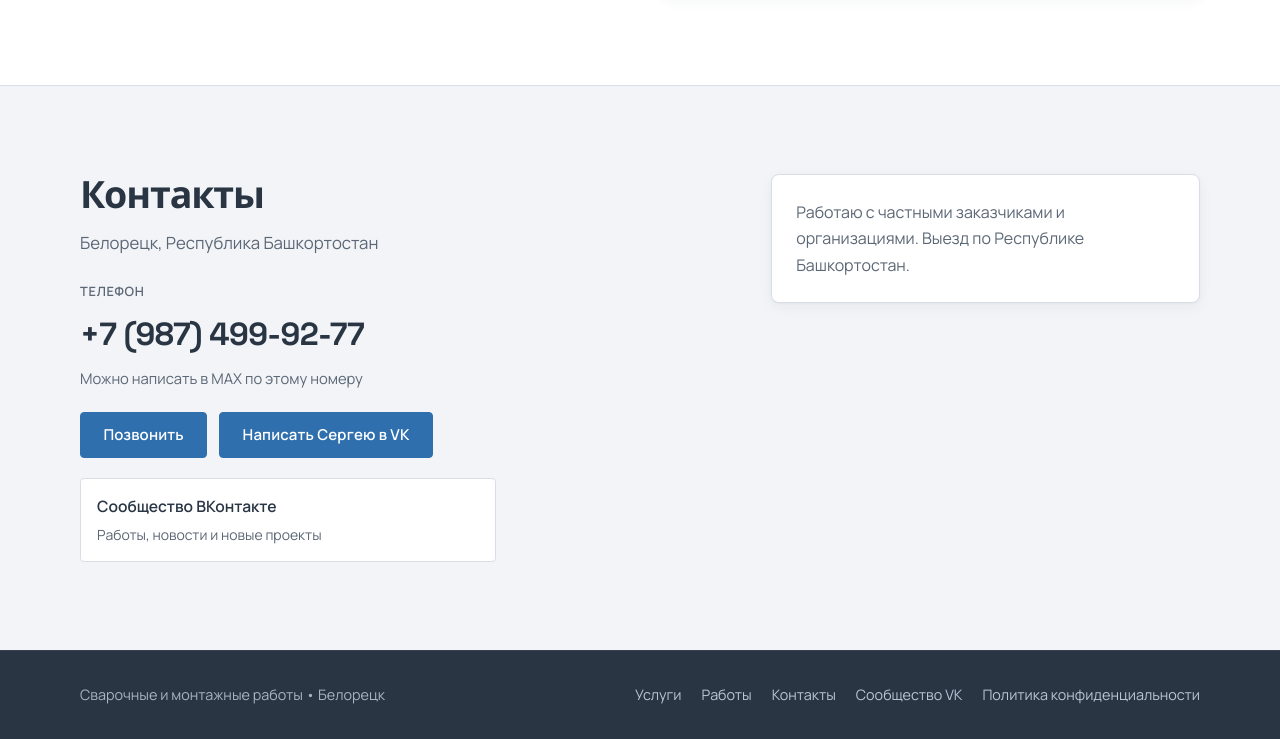
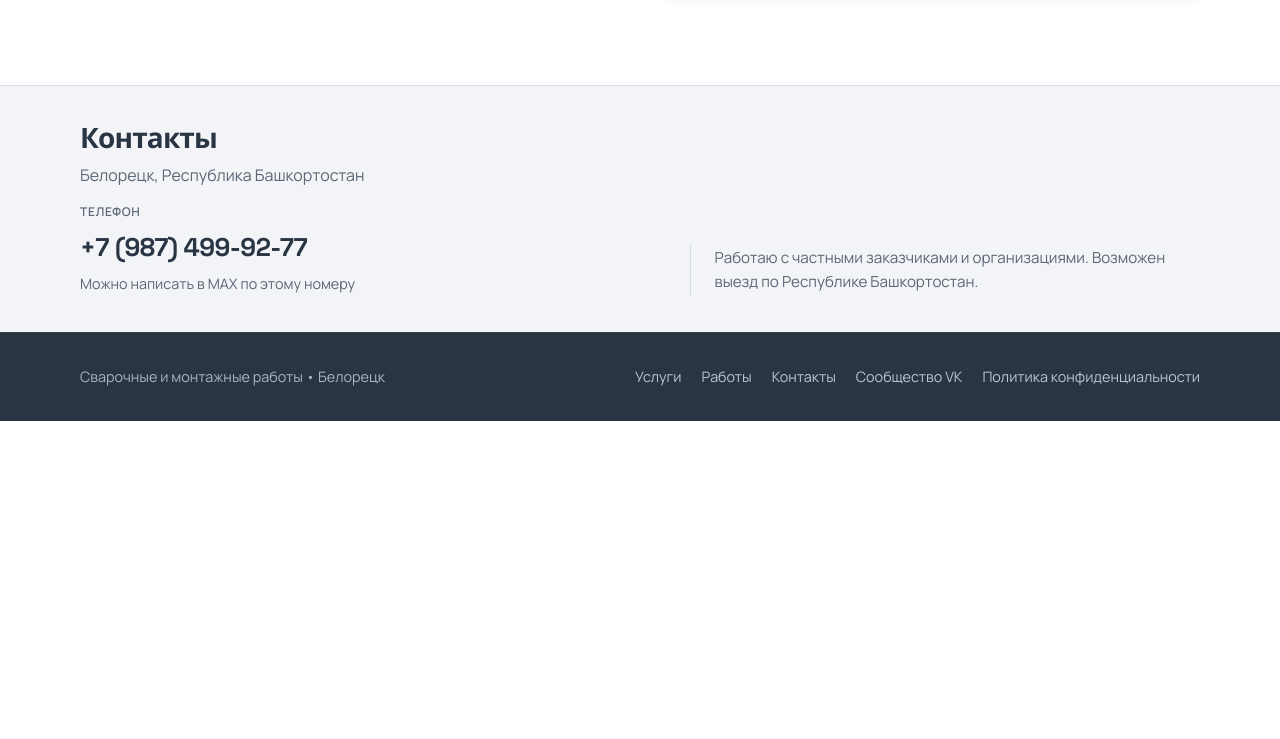
Before and after one commit to annalopukhova27-design/rabota, a plain HTML site: page index.html in a window 1280 px wide. Shown: the part 4835-5574 px from the top of the page. After the commit the page ends 5256 px from the top, so only its background shows below. Drawn offline with Linux system fonts and the light colour scheme.

Commit message:
измения 6

```diff
--- a/css/style.css
+++ b/css/style.css
@@ -560,7 +560,7 @@ body.menu-open {
   background: var(--color-surface);
   box-shadow: var(--shadow-soft);
   overflow: hidden;
-  cursor: pointer;
+  cursor: zoom-in;
   text-align: left;
   font: inherit;
   color: inherit;
@@ -883,8 +883,7 @@ body.menu-open {
   font-size: 1rem;
 }
 
-.request__community,
-.contacts__community {
+.request__community {
   display: flex;
   flex-direction: column;
   gap: 0.2rem;
@@ -897,50 +896,48 @@ body.menu-open {
   transition: border-color var(--transition), background var(--transition);
 }
 
-.request__community:hover,
-.contacts__community:hover {
+.request__community:hover {
   border-color: #b7c8da;
   background: #fff;
 }
 
-.request__community-title,
-.contacts__community-title {
+.request__community-title {
   font-weight: 600;
   color: var(--color-graphite);
   font-size: 0.975rem;
 }
 
-.request__community-text,
-.contacts__community-text {
+.request__community-text {
   font-size: 0.875rem;
   color: var(--color-text-muted);
 }
 
-.contacts__community {
-  margin-top: 1.25rem;
-  max-width: 26rem;
-}
-
-/* Contacts — светло-серая секция */
+/* Contacts — компактный справочный блок */
 .contacts {
   background: var(--color-bg-alt);
   border-top: 1px solid var(--color-line);
+  padding-block: 2rem;
 }
 
-.contacts__grid {
+.contacts__inner {
   display: grid;
-  gap: 2rem;
+  gap: 1.25rem;
+}
+
+.contacts__title {
+  margin-bottom: 0.5rem;
+  font-size: clamp(1.4rem, 4vw, 1.75rem);
 }
 
 .contacts__region {
-  margin: 0 0 1.5rem;
+  margin: 0 0 0.85rem;
   color: var(--color-text-muted);
-  font-size: 1.05rem;
+  font-size: 1rem;
 }
 
 .contacts__label {
-  margin: 0 0 0.35rem;
-  font-size: 0.8rem;
+  margin: 0 0 0.25rem;
+  font-size: 0.75rem;
   text-transform: uppercase;
   letter-spacing: 0.06em;
   color: var(--color-text-muted);
@@ -949,9 +946,9 @@ body.menu-open {
 
 .contacts__phone {
   display: inline-block;
-  margin-bottom: 0.35rem;
+  margin-bottom: 0.25rem;
   font-family: var(--font-display);
-  font-size: clamp(1.5rem, 5vw, 2rem);
+  font-size: clamp(1.25rem, 4vw, 1.6rem);
   font-weight: 700;
   letter-spacing: -0.02em;
   color: var(--color-graphite);
@@ -963,29 +960,18 @@ body.menu-open {
 }
 
 .contacts__phone-note {
-  margin: 0 0 1.35rem;
+  margin: 0;
   color: var(--color-text-muted);
-  font-size: 0.925rem;
-}
-
-.contacts__actions {
-  display: flex;
-  flex-wrap: wrap;
-  gap: 0.75rem;
-}
-
-.contacts__aside {
-  padding: 1.5rem;
-  border: 1px solid var(--color-line);
-  border-radius: var(--radius-md);
-  background: var(--color-surface);
-  box-shadow: var(--shadow-soft);
-  align-self: start;
+  font-size: 0.9rem;
 }
 
 .contacts__note {
   margin: 0;
+  padding-top: 0.15rem;
   color: var(--color-text-muted);
+  font-size: 0.95rem;
+  line-height: 1.55;
+  max-width: 36rem;
 }
 
 /* Footer — тёмно-графитовый */
@@ -1023,7 +1009,7 @@ body.menu-open {
   color: #fff;
 }
 
-/* Lightbox / галерея проекта */
+/* Lightbox / галерея проекта — полный кадр без обрезки */
 .lightbox {
   position: fixed;
   inset: 0;
@@ -1040,19 +1026,20 @@ body.menu-open {
 .lightbox__backdrop {
   position: absolute;
   inset: 0;
-  background: rgba(20, 28, 38, 0.82);
+  background: rgba(14, 20, 28, 0.88);
   cursor: pointer;
 }
 
 .lightbox__panel {
   position: relative;
   z-index: 1;
-  width: min(100%, 58rem);
+  width: min(100%, 92vw);
+  max-width: 72rem;
   max-height: calc(100vh - 1.5rem);
   max-height: calc(100dvh - 1.5rem);
   display: flex;
   flex-direction: column;
-  overflow: hidden;
+  overflow: auto;
   background: var(--color-surface);
   border-radius: var(--radius-md);
   border: 1px solid var(--color-line);
@@ -1113,10 +1100,11 @@ body.menu-open {
 .lightbox__stage {
   position: relative;
   display: grid;
-  grid-template-columns: auto 1fr auto;
+  grid-template-columns: auto minmax(0, 1fr) auto;
   align-items: center;
-  gap: 0.25rem;
-  padding: 0.75rem 0.35rem 1rem;
+  justify-items: center;
+  gap: 0.35rem;
+  padding: 0.85rem 0.5rem 1.1rem;
   min-height: 0;
   flex: 1;
 }
@@ -1124,25 +1112,32 @@ body.menu-open {
 .lightbox__figure {
   margin: 0;
   min-width: 0;
+  max-width: 100%;
+  display: flex;
+  justify-content: center;
 }
 
 .lightbox__media {
-  width: 100%;
-  height: min(62vh, 32rem);
-  height: min(62dvh, 32rem);
-  display: grid;
-  place-items: center;
-  background: #eef1f4;
+  width: auto;
+  max-width: 100%;
+  height: auto;
+  display: flex;
+  align-items: center;
+  justify-content: center;
+  background: #121820;
   border-radius: var(--radius);
-  overflow: hidden;
+  overflow: visible;
+  padding: 0.35rem;
 }
 
 .lightbox__img {
-  width: 100%;
-  height: 100%;
-  max-width: 100%;
+  display: block;
+  width: auto;
+  height: auto;
+  max-width: min(90vw, 100%);
+  max-height: min(78vh, 78dvh);
   object-fit: contain;
-  display: block;
+  object-position: center;
 }
 
 .lightbox__nav {
@@ -1260,11 +1255,6 @@ body.menu-open {
     align-items: center;
     padding-block: calc(var(--header-h) + 3rem) 4rem;
   }
-
-  .lightbox__media {
-    height: min(68vh, 36rem);
-    height: min(68dvh, 36rem);
-  }
 }
 
 /* Desktop */
@@ -1349,10 +1339,21 @@ body.menu-open {
     padding: 1.75rem;
   }
 
-  .contacts__grid {
-    grid-template-columns: 1.2fr 0.8fr;
-    gap: 3rem;
-    align-items: start;
+  .contacts {
+    padding-block: 2.25rem;
+  }
+
+  .contacts__inner {
+    grid-template-columns: minmax(0, 1.1fr) minmax(0, 1fr);
+    gap: 2rem 3rem;
+    align-items: end;
+  }
+
+  .contacts__note {
+    padding-bottom: 0.15rem;
+    border-left: 1px solid var(--color-line);
+    padding-left: 1.5rem;
+    max-width: none;
   }
 
   .footer__inner {
@@ -1363,6 +1364,10 @@ body.menu-open {
 
   .section {
     padding: var(--space-2xl) 0;
+  }
+
+  .contacts.section {
+    padding-block: 2.25rem;
   }
 
   .hero__content {
@@ -1382,7 +1387,7 @@ body.menu-open {
 
   .lightbox {
     padding: 0.5rem;
-    align-items: stretch;
+    align-items: center;
   }
 
   .lightbox__panel {
@@ -1392,7 +1397,7 @@ body.menu-open {
   }
 
   .lightbox__toolbar {
-    padding: 0.9rem 3rem 0.65rem 0.9rem;
+    padding: 0.85rem 2.85rem 0.6rem 0.85rem;
   }
 
   .lightbox__stage {
@@ -1402,15 +1407,22 @@ body.menu-open {
       "media media"
       "prev next";
     gap: 0.5rem;
-    padding: 0.5rem 0.65rem 0.85rem;
+    padding: 0.5rem 0.55rem 0.85rem;
   }
 
   .lightbox__figure {
     grid-area: media;
+    width: 100%;
   }
 
   .lightbox__media {
-    height: min(52dvh, 24rem);
+    width: 100%;
+    padding: 0.2rem;
+  }
+
+  .lightbox__img {
+    max-width: 92vw;
+    max-height: min(70vh, 70dvh);
   }
 
   .lightbox__nav {
--- a/index.html
+++ b/index.html
@@ -502,35 +502,15 @@
 
     <!-- CONTACTS -->
     <section class="section contacts" id="contacts">
-      <div class="container contacts__grid">
-        <div class="contacts__info reveal">
-          <h2 class="section__title">Контакты</h2>
+      <div class="container contacts__inner reveal">
+        <div class="contacts__main">
+          <h2 class="section__title contacts__title">Контакты</h2>
           <p class="contacts__region">Белорецк, Республика Башкортостан</p>
           <p class="contacts__label">Телефон</p>
           <a class="contacts__phone" href="tel:+79874999277">+7 (987) 499-92-77</a>
           <p class="contacts__phone-note">Можно написать в MAX по этому номеру</p>
-          <div class="contacts__actions">
-            <a class="btn btn--primary" href="tel:+79874999277">Позвонить</a>
-            <a
-              class="btn btn--primary"
-              href="https://vk.ru/serega907"
-              target="_blank"
-              rel="noopener noreferrer"
-            >Написать Сергею в VK</a>
-          </div>
-          <a
-            class="contacts__community"
-            href="https://vk.ru/club240801557"
-            target="_blank"
-            rel="noopener noreferrer"
-          >
-            <span class="contacts__community-title">Сообщество ВКонтакте</span>
-            <span class="contacts__community-text">Работы, новости и новые проекты</span>
-          </a>
         </div>
-        <div class="contacts__aside reveal">
-          <p class="contacts__note">Работаю с частными заказчиками и организациями. Выезд по Республике Башкортостан.</p>
-        </div>
+        <p class="contacts__note">Работаю с частными заказчиками и организациями. Возможен выезд по Республике Башкортостан.</p>
       </div>
     </section>
   </main>
--- a/js/main.js
+++ b/js/main.js
@@ -119,6 +119,10 @@
     lightboxImg.alt = galleryTitle + " — фото " + (galleryIndex + 1);
     lightboxImg.style.objectFit = "contain";
     lightboxImg.style.objectPosition = "center";
+    lightboxImg.style.width = "auto";
+    lightboxImg.style.height = "auto";
+    lightboxImg.style.maxWidth = "90vw";
+    lightboxImg.style.maxHeight = "90vh";
 
     if (lightboxCounter) {
       lightboxCounter.textContent = galleryIndex + 1 + " / " + galleryImages.length;
```
